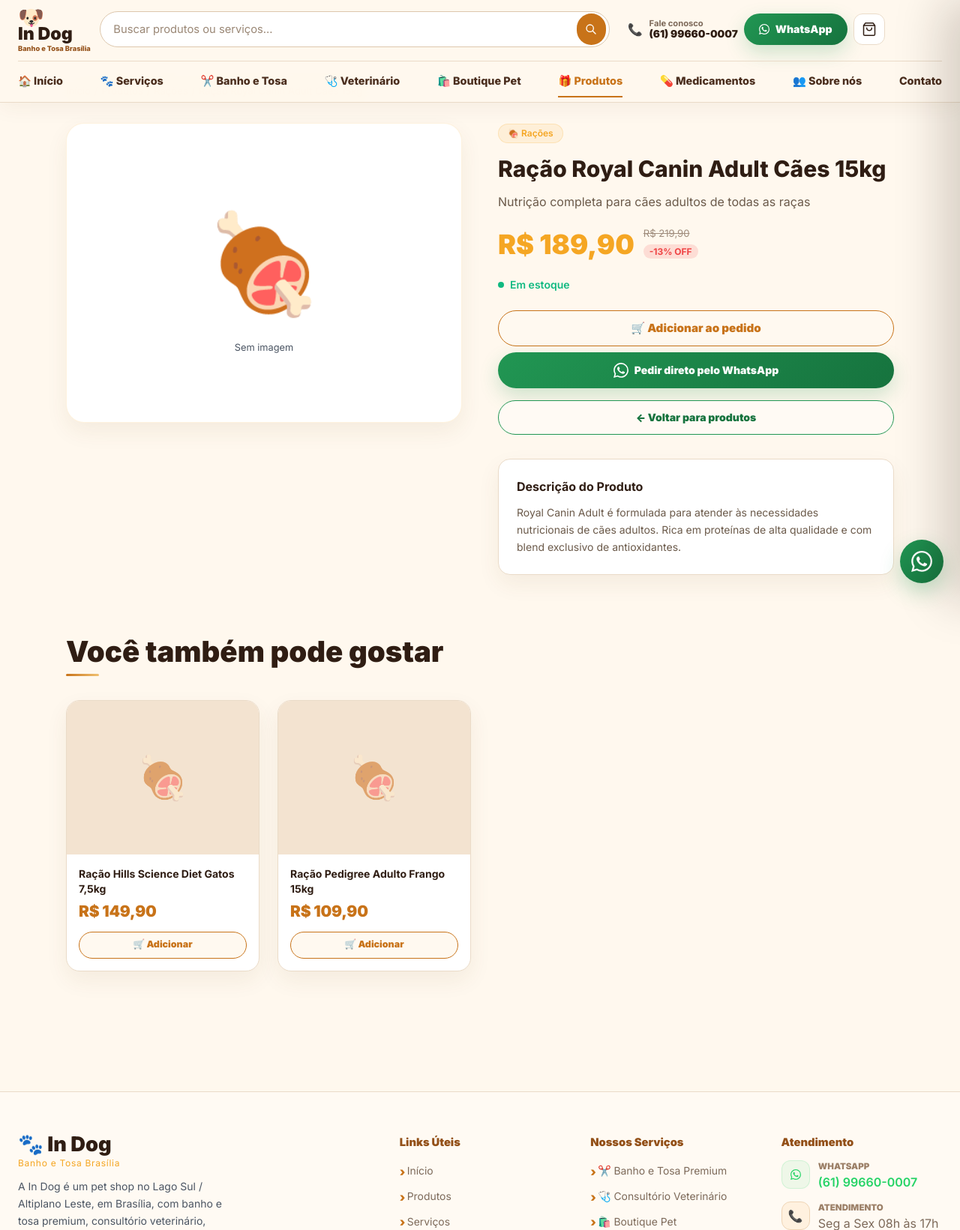
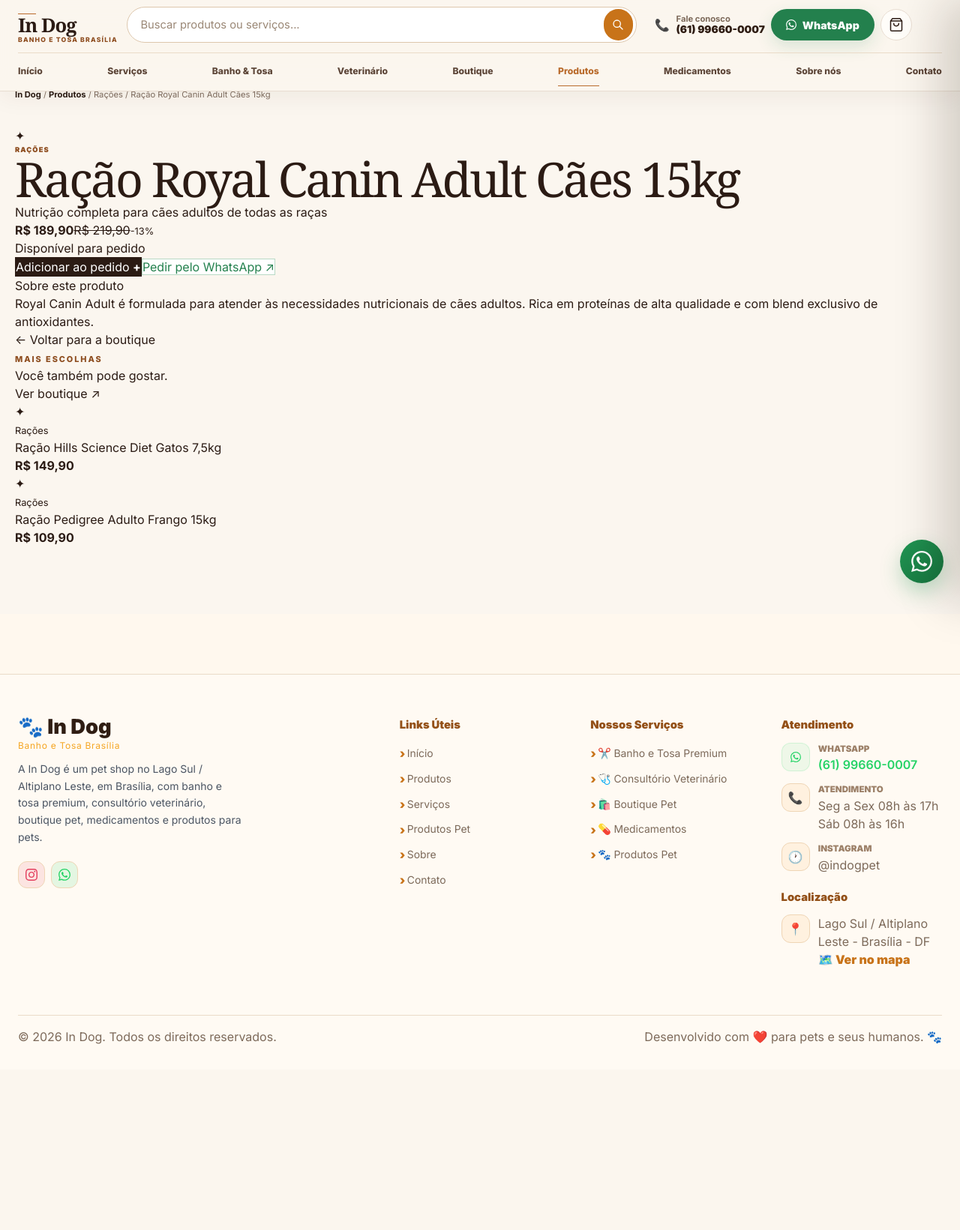
Before and after one commit to DenilsonMiranda2001/central-pet-site, a Django app: page /produtos/racao-royal-canin-adult-caes-15kg/ in a window 1280 px wide. Shown: the top 1641 px of the page at 75% size. After the commit the page ends 1393 px from the top, so only its background shows below. Run offline with Django 4.2, Linux system fonts and the light colour scheme; data comes from the database, SQL or seed files in the repository; some libraries are stand-ins or nearby versions.

Commit message:
feat: redesign In Dog product detail

```diff
--- a/templates/products/detail.html
+++ b/templates/products/detail.html
@@ -1,163 +1,28 @@
 {% extends "base.html" %}
 {% load static %}
 
+{% block extra_head %}<link rel="stylesheet" href="{% static 'css/indog-shell.css' %}">{% endblock %}
+{% block title %}{{ product.name }} — In Dog | Brasília{% endblock %}
+{% block meta_description %}{{ product.name }} na In Dog. Consulte preço, disponibilidade e peça pelo WhatsApp.{% endblock %}
+
 {% block content %}
-
-<section class="pt-28 pb-20">
-  <div class="max-w-6xl mx-auto px-4 sm:px-6">
-
-    <!-- Breadcrumb -->
-    <div class="breadcrumb-item mb-8 fade-up">
-      <a href="{% url 'home' %}">Início</a>
-      <span class="breadcrumb-sep">/</span>
-      <a href="{% url 'products:list' %}">Produtos</a>
-      {% if product.category %}
-      <span class="breadcrumb-sep">/</span>
-      <a href="{{ product.category.get_absolute_url }}">{{ product.category.name }}</a>
-      {% endif %}
-      <span class="breadcrumb-sep">/</span>
-      <span>{{ product.name|truncatechars:40 }}</span>
-    </div>
-
-    <div class="grid grid-cols-1 lg:grid-cols-2 gap-12 items-start">
-
-      <!-- Imagem -->
-      <div class="fade-up">
-        <div class="glass-card rounded-3xl overflow-hidden" style="height:400px;display:flex;align-items:center;justify-content:center;border-color:rgba(245,166,35,0.15);">
-          {% if product.image %}
-          <img src="{{ product.image.url }}" alt="{{ product.name }}"
-               class="w-full h-full object-cover" loading="lazy" />
-          {% else %}
-          <div class="text-center">
-            <span style="font-size:8rem;">{{ product.category.icon|default:"🐾" }}</span>
-            <p class="mt-2" style="color:#4B5563;font-size:0.8rem;">Sem imagem</p>
-          </div>
-          {% endif %}
-        </div>
-      </div>
-
-      <!-- Info -->
-      <div class="fade-up fade-up-delay-1">
-        {% if product.category %}
-        <span class="text-xs font-semibold px-3 py-1 rounded-full mb-4 inline-block"
-              style="background:rgba(245,166,35,0.1);color:#F5A623;border:1px solid rgba(245,166,35,0.2);">
-          {{ product.category.icon }} {{ product.category.name }}
-        </span>
-        {% endif %}
-
-        <h1 class="text-3xl font-900 leading-tight mb-3" style="font-weight:800;color:#2F1D13;">
-          {{ product.name }}
-        </h1>
-
-        {% if product.short_description %}
-        <p class="text-base mb-5 leading-relaxed" style="color:#6B5A4A;">{{ product.short_description }}</p>
-        {% endif %}
-
-        <!-- Preço -->
-        <div class="flex items-end gap-3 mb-6">
-          <span class="text-4xl font-black" style="color:#F5A623;">R$ {{ product.price }}</span>
-          {% if product.original_price %}
-          <div>
-            <span class="product-price-original block">R$ {{ product.original_price }}</span>
-            <span class="text-xs font-bold px-2 py-0.5 rounded-full" style="background:rgba(239,68,68,0.15);color:#EF4444;">
-              -{{ product.discount_percent }}% OFF
-            </span>
-          </div>
-          {% endif %}
-        </div>
-
-        <!-- Status Estoque -->
-        {% if product.is_available %}
-        <div class="flex items-center gap-2 mb-6">
-          <span class="w-2 h-2 rounded-full" style="background:#10B981;"></span>
-          <span class="text-sm font-semibold" style="color:#10B981;">Em estoque</span>
-        </div>
-        {% else %}
-        <div class="flex items-center gap-2 mb-6">
-          <span class="w-2 h-2 rounded-full" style="background:#EF4444;"></span>
-          <span class="tag-indisponivel">Produto indisponível</span>
-        </div>
-        {% endif %}
-
-        <!-- Botões de ação -->
-        {% if product.is_available %}
-        <div class="flex flex-col gap-2 mb-4">
-          <button
-            type="button"
-            class="btn-add-cart"
-            style="padding:0.88rem 1rem;font-size:0.95rem;"
-            data-add-to-cart
-            data-product-id="{{ product.id }}"
-            data-product-name="{{ product.name }}"
-            data-product-price="{{ product.price }}"
-            data-product-image="{% if product.image %}{{ product.image.url }}{% endif %}">
-            🛒 Adicionar ao pedido
-          </button>
-          <a href="https://wa.me/{{ whatsapp_number }}?text={{ product.whatsapp_message|urlencode }}"
-             target="_blank" rel="noopener"
-             data-interaction-type="produto_whatsapp"
-             data-product-id="{{ product.id }}"
-             data-product-name="{{ product.name }}"
-             class="btn-whatsapp w-full justify-center py-3.5 text-sm">
-            <svg class="w-5 h-5 fill-white" viewBox="0 0 24 24"><path d="M17.472 14.382c-.297-.149-1.758-.867-2.03-.967-.273-.099-.471-.148-.67.15-.197.297-.767.966-.94 1.164-.173.199-.347.223-.644.075-.297-.15-1.255-.463-2.39-1.475-.883-.788-1.48-1.761-1.653-2.059-.173-.297-.018-.458.13-.606.134-.133.298-.347.446-.52.149-.174.198-.298.298-.497.099-.198.05-.371-.025-.52-.075-.149-.669-1.612-.916-2.207-.242-.579-.487-.5-.669-.51-.173-.008-.371-.01-.57-.01-.198 0-.52.074-.792.372-.272.297-1.04 1.016-1.04 2.479 0 1.462 1.065 2.875 1.213 3.074.149.198 2.096 3.2 5.077 4.487.709.306 1.262.489 1.694.625.712.227 1.36.195 1.871.118.571-.085 1.758-.719 2.006-1.413.248-.694.248-1.289.173-1.413-.074-.124-.272-.198-.57-.347m-5.421 7.403h-.004a9.87 9.87 0 01-5.031-1.378l-.361-.214-3.741.982.998-3.648-.235-.374a9.86 9.86 0 01-1.51-5.26c.001-5.45 4.436-9.884 9.888-9.884 2.64 0 5.122 1.03 6.988 2.898a9.825 9.825 0 012.893 6.994c-.003 5.45-4.437 9.884-9.885 9.884m8.413-18.297A11.815 11.815 0 0012.05 0C5.495 0 .16 5.335.157 11.892c0 2.096.547 4.142 1.588 5.945L.057 24l6.305-1.654a11.882 11.882 0 005.683 1.448h.005c6.554 0 11.89-5.335 11.893-11.893a11.821 11.821 0 00-3.48-8.413z"/></svg>
-            Pedir direto pelo WhatsApp
-          </a>
-        </div>
-        {% endif %}
-
-        <a href="{% url 'products:list' %}" class="btn-outline-gold w-full justify-center py-3 text-sm">
-          ← Voltar para produtos
-        </a>
-
-        <!-- Descrição -->
-        {% if product.description %}
-        <div class="mt-8 glass-card rounded-2xl p-6" style="border-color:#EADBC8;">
-          <h3 class="font-bold mb-3" style="color:#2F1D13;">Descrição do Produto</h3>
-          <p class="text-sm leading-relaxed" style="color:#6B5A4A;">{{ product.description }}</p>
-        </div>
-        {% endif %}
+<section class="indog-page">
+  <div class="indog-page-shell">
+    <div class="indog-breadcrumb"><a href="{% url 'home' %}">In Dog</a><span> / </span><a href="{% url 'products:list' %}">Produtos</a>{% if product.category %}<span> / {{ product.category.name }}</span>{% endif %}<span> / {{ product.name|truncatechars:38 }}</span></div>
+    <div class="indog-product-detail">
+      <div class="indog-detail-media">{% if product.image %}<img src="{{ product.image.url }}" alt="{{ product.name }}" loading="eager">{% else %}<span>✦</span>{% endif %}</div>
+      <div class="indog-detail-copy">
+        {% if product.category %}<div class="indog-product-category">{{ product.category.name }}</div>{% endif %}
+        <h1>{{ product.name }}</h1>
+        {% if product.short_description %}<p class="indog-detail-lead">{{ product.short_description }}</p>{% endif %}
+        <div class="indog-detail-price"><strong>R$ {{ product.price }}</strong>{% if product.original_price %}<del>R$ {{ product.original_price }}</del><small>-{{ product.discount_percent }}%</small>{% endif %}</div>
+        {% if product.is_available %}<div class="indog-stock"><span></span> Disponível para pedido</div>{% else %}<div class="indog-stock is-off"><span></span> Indisponível no momento</div>{% endif %}
+        {% if product.is_available %}<div class="indog-detail-actions"><button type="button" class="indog-add indog-add-large" data-add-to-cart data-product-id="{{ product.id }}" data-product-name="{{ product.name }}" data-product-price="{{ product.price }}" data-product-image="{% if product.image %}{{ product.image.url }}{% endif %}">Adicionar ao pedido <b>+</b></button><a class="indog-wa indog-wa-large" href="https://wa.me/{{ whatsapp_number }}?text={{ product.whatsapp_message|urlencode }}" target="_blank" rel="noopener" data-interaction-type="produto_whatsapp" data-product-id="{{ product.id }}" data-product-name="{{ product.name }}">Pedir pelo WhatsApp ↗</a></div>{% endif %}
+        {% if product.description %}<div class="indog-detail-description"><span>Sobre este produto</span><p>{{ product.description }}</p></div>{% endif %}
+        <a class="indog-back-link" href="{% url 'products:list' %}">← Voltar para a boutique</a>
       </div>
     </div>
-
-    <!-- Produtos Relacionados -->
-    {% if related_products %}
-    <div class="mt-20">
-      <h2 class="section-title mb-8 fade-up">Você também pode gostar</h2>
-      <div class="grid grid-cols-1 sm:grid-cols-2 lg:grid-cols-4 gap-6">
-        {% for rp in related_products %}
-        <div class="product-card fade-up">
-          <a href="{{ rp.get_absolute_url }}">
-            <div class="product-img-wrapper">
-              {% if rp.image %}
-              <img src="{{ rp.image.url }}" alt="{{ rp.name }}" class="product-img" loading="lazy" />
-              {% else %}
-              <div class="product-img-placeholder">{{ rp.category.icon|default:"🐾" }}</div>
-              {% endif %}
-            </div>
-          </a>
-          <div class="p-4">
-            <a href="{{ rp.get_absolute_url }}">
-              <h3 class="font-bold text-sm mb-1 transition-colors" style="color:#2F1D13;">{{ rp.name }}</h3>
-            </a>
-            <span class="product-price mb-3 block">R$ {{ rp.price }}</span>
-            {% if rp.is_available %}
-            <button type="button" class="btn-add-cart"
-              data-add-to-cart
-              data-product-id="{{ rp.id }}"
-              data-product-name="{{ rp.name }}"
-              data-product-price="{{ rp.price }}"
-              data-product-image="{% if rp.image %}{{ rp.image.url }}{% endif %}">
-              🛒 Adicionar
-            </button>
-            {% endif %}
-          </div>
-        </div>
-        {% endfor %}
-      </div>
-    </div>
-    {% endif %}
-
+    {% if related_products %}<div class="indog-related"><div class="indog-related-head"><div><span class="indog-page-kicker">Mais escolhas</span><h2>Você também pode gostar.</h2></div><a href="{% url 'products:list' %}">Ver boutique ↗</a></div><div class="indog-related-grid">{% for rp in related_products %}<article class="indog-related-card"><a href="{{ rp.get_absolute_url }}">{% if rp.image %}<img src="{{ rp.image.url }}" alt="{{ rp.name }}" loading="lazy">{% else %}<span>✦</span>{% endif %}</a><div><small>{{ rp.category.name|default:'In Dog' }}</small><h3>{{ rp.name }}</h3><strong>R$ {{ rp.price }}</strong></div></article>{% endfor %}</div></div>{% endif %}
   </div>
 </section>
-
 {% endblock %}
```
